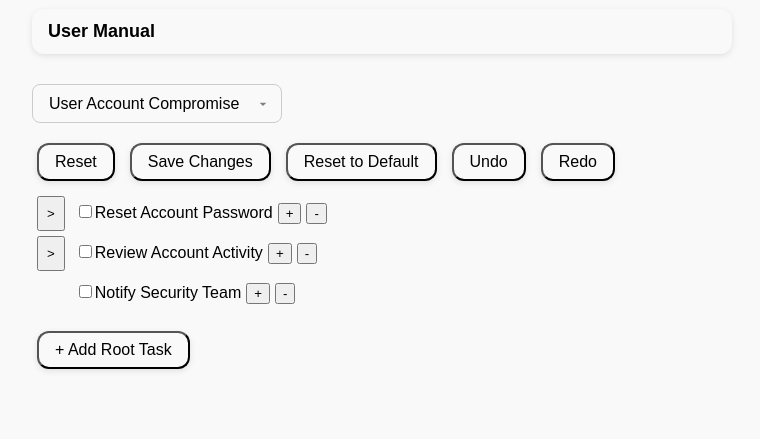
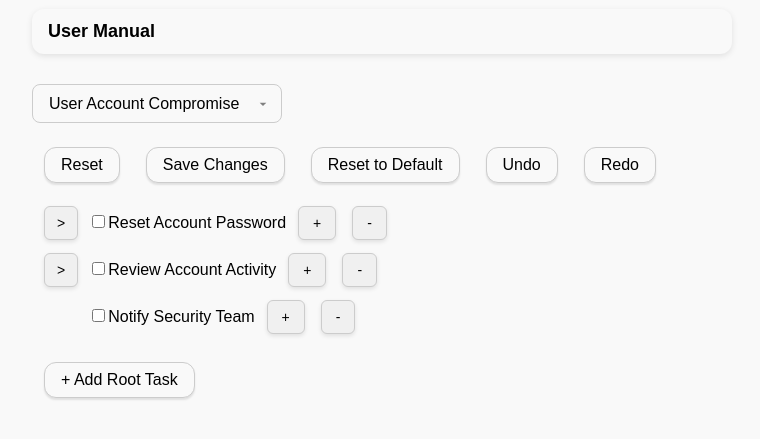
Before and after one commit to HemanthMeda/Checklist, a plain HTML site: page index.html in a window 1280 px wide. Shown: the part 99-538 px from the top of the page, without its empty margins (258-1018 px from the left). Drawn offline with Linux system fonts and the light colour scheme.

Commit message:
Update index.html
Cleaned UI, click animation and margins

```diff
--- a/index.html
+++ b/index.html
@@ -28,10 +28,28 @@
       background-color: #ffe0e0;
       text-decoration: line-through;
     }
+
     button {
-      margin-left: 5px;
-      <!--padding: 5px 10px;-->
-    }
+  background-color: #f0f0f0;
+  border: 1px solid #ccc;
+  padding: 8px 14px;
+  border-radius: 6px;
+  cursor: pointer;
+  font-size: 14px;
+  margin: 4px 4px 4px 12px;
+  box-shadow: 0 2px 4px rgba(0, 0, 0, 0.1);
+  transition: all 0.2s ease;
+  user-select: none;          /* Prevents text selection */
+  -webkit-user-select: none;  /* Safari */
+  -moz-user-select: none;     /* Firefox */
+  -ms-user-select: none;      /* IE/Edge */
+
+}
+
+button:active {
+  box-shadow: inset 2px 2px 4px rgba(0, 0, 0, 0.2);
+  transform: translateY(1px);
+}
     #controls, #historyControls {
       margin-bottom: 15px;
       display: flex;
@@ -44,7 +62,7 @@
       font-size: 16px;
       background-color: #f9f9f9;
   border-radius: 12px;
-  box-shadow: 0 2px 6px rgba(0, 0, 0, 0.1);
+  box-shadow: 0 2px 2px rgba(0, 0, 0, 0.1);
 
     }
 
@@ -69,7 +87,7 @@
       user-select: none;
     }
     .expand-btn {
-      padding: 8px;
+      padding: 8px 12px 8px 12px;
       margin-right: 10px;
       visibility: hidden;
     }
```
